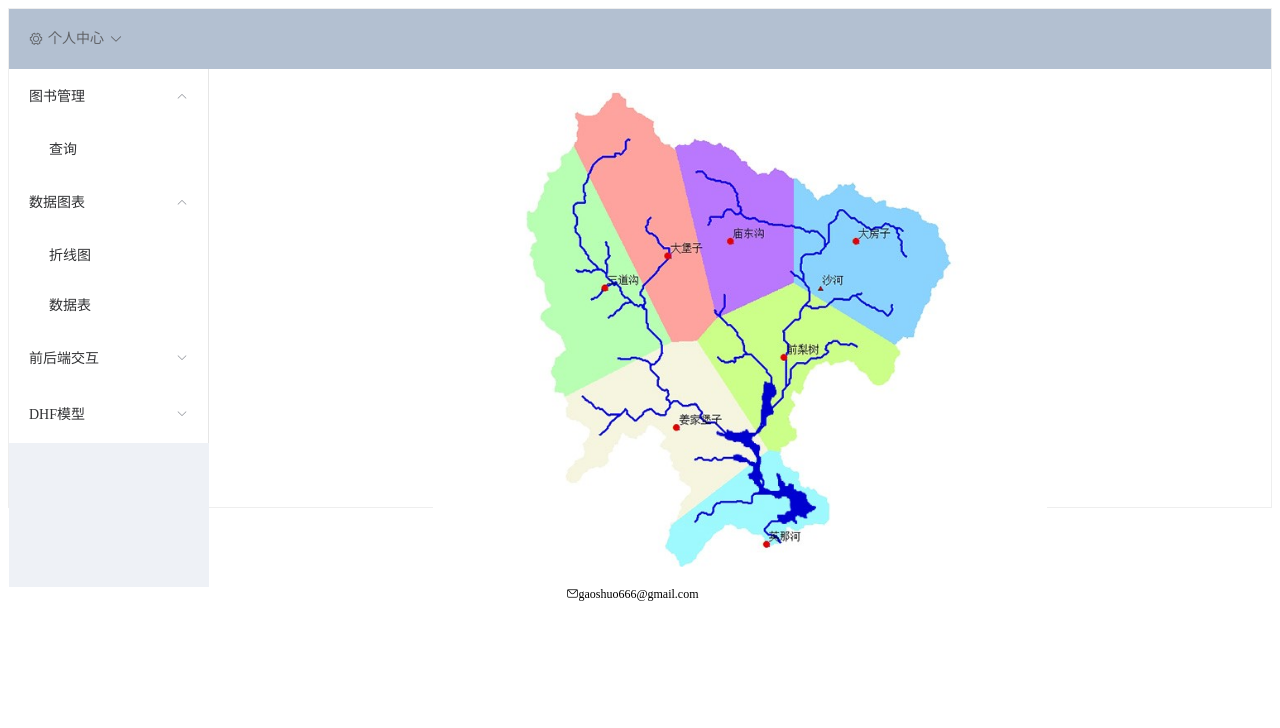
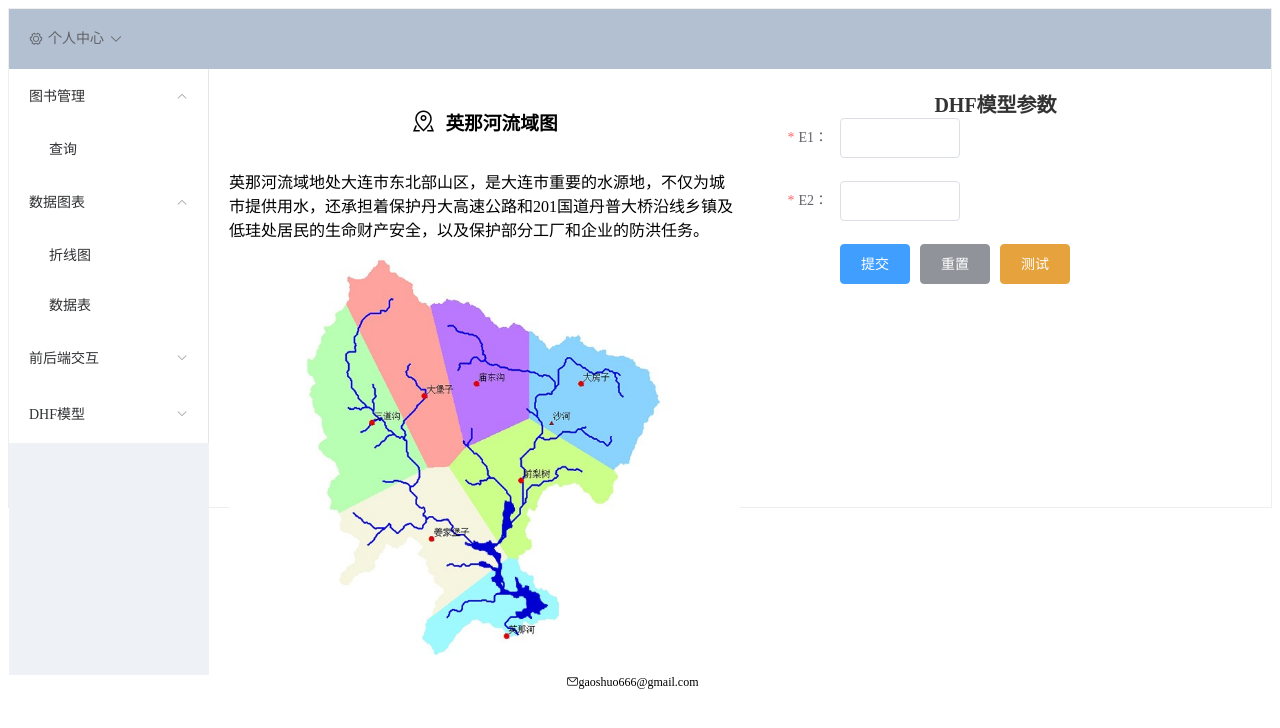
Before and after one commit to gaoshuo888/DHF-vue, a Vue app: page /#/dhfMap in a window 1280 px wide. Shown: the top 728 px of the page. Built offline with nearby package versions, Linux system fonts and the light colour scheme.

Commit message:
分栏，左侧展示流域图，右侧表单输入相关参数

```diff
--- a/src/views/dhf/WatershedMap.vue
+++ b/src/views/dhf/WatershedMap.vue
@@ -1,19 +1,101 @@
 <template>
     <div class="home">
-        <img alt="英那河流域图" src="../../assets/WatershedMap.jpg" class="watershed-image">
+        <el-row>
+            <el-col :span="12">
+                <div class="grid-content bg-purple">
+                    <!-- 使用 Flexbox 容器 ,图表和标题可以在同一行  -->
+                    <div class="icon-title-container">
+                        <i class="el-icon-map-location"></i>
+                        <h1>英那河流域图</h1>
+                    </div>
+                    <p>
+                        英那河流域地处大连市东北部山区，是大连市重要的水源地，不仅为城市提供用水，还承担着保护丹大高速公路和201国道丹普大桥沿线乡镇及低珪处居民的生命财产安全，以及保护部分工厂和企业的防洪任务。</p>
+                    <img alt="英那河流域图" class="watershed-image" src="../../assets/WatershedMap.jpg">
+                </div>
+            </el-col>
+            <el-col :span="12">
+                <div class="grid-content bg-purple-light">
+                    <h1 class="is-center">DHF模型参数</h1>
+                    <div>
+                        <el-form ref="ruleForm" :model="ruleForm" :rules="rules" class="demo-ruleForm"
+                                 label-width="100px">
+                            <el-form-item label="E1：" prop="E1"><!--prop是表单项对应的数据对象的属性名,可用于编写对应规则-->
+                                <el-input v-model="ruleForm.E1" class="input-width"></el-input>
+<!--                                v-model 双向绑定了表单数据对象 ruleForm 中的 E1 字段。每次用户输入时，ruleForm.E1 会自动更新-->
+                            </el-form-item>
+                            <el-form-item label="E2：" prop="E2">
+                                <el-input v-model="ruleForm.E2" class="input-width"></el-input>
+                            </el-form-item>
+                            <el-form-item>
+                                <el-button type="primary" @click="submitForm('ruleForm')">提交</el-button>
+                                <el-button type="info" @click="resetForm('ruleForm')">重置</el-button>
+                                <el-button type="warning" @click="test()">测试</el-button>
+                            </el-form-item>
+                        </el-form>
+                    </div>
+                </div>
+            </el-col>
+        </el-row>
     </div>
 </template>
 
 <script>
-// 如果需要，可以在这里添加脚本逻辑
+export default {
+    name: "WatershedMap",
+    data() {
+        return {
+            ruleForm: {
+                E1: '', // 初始为空字符串，后续可以输入日期
+                E2: null, // 初始化为0.0，确保数据类型正确
+            },
+            rules: { // 表单验证的规则配置
+                E1: [
+                    { required: true, message: '请输入日期', trigger: 'blur' },
+                    { min: 1, max: 10, message: '长度在 1 到 10 个字符', trigger: 'blur' }
+                ],
+                E2: [ // 数据类型Float
+                    { required: true, message: '请输入销量', trigger: 'blur' },
+                    { type: 'number', message: '请输入有效的数字', trigger: 'blur' } // 确保是数字
+                ]
+            }
+        };
+    },
+    methods: {},
+};
 </script>
 
 <style scoped>
-.watershed-image {
-    width: 60%;
+
+/*设置图片格式*/
+img.watershed-image {
+    width: 100%;
     height: auto;
     max-width: 1000px; /* 设置最大宽度，防止图片被拉伸 */
     display: block;
     margin: 0 auto;
 }
+
+/* Flexbox 布局 */
+.icon-title-container {
+    display: flex;
+    align-items: center; /* 垂直居中对齐图标和文本 */
+    justify-content: center; /* 水平居中 */
+}
+
+.icon-title-container i {
+    font-size: 24px; /* 设置图标大小 */
+    margin-right: 10px; /* 图标和标题之间的间距 */
+}
+
+h1.is-center {
+    font-size: 20px;
+    color: #333;
+    margin: 0; /* 去掉默认的 margin */
+    text-align: center; /* 水平居中 */
+}
+/* 设置表单输入框的宽度 */
+.input-width {
+    width: 120px; /* 设置输入框的宽度 */
+    margin: 0 auto; /* 水平居中 */
+}
 </style>
```
Also changed, not shown: src/assets/logo.png (deleted).
